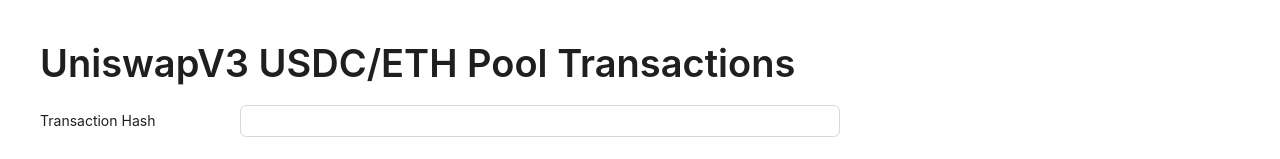
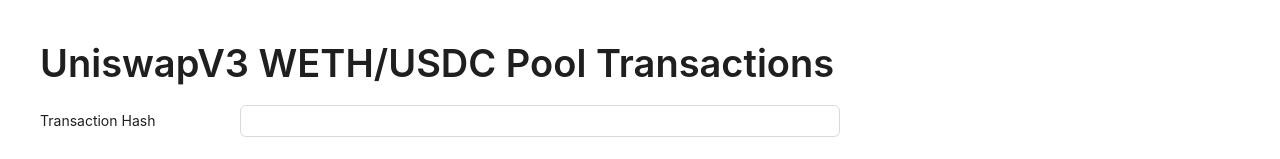
Before and after one commit to yamiyukiharu/vega-solutions-assignment-1-frontend, a Next.js app: page / in a window 1280 px wide. Shown: the top 159 px of the page. Built offline with nearby package versions, Linux system fonts and the light colour scheme; no server answers.

Commit message:
fix: change title

```diff
--- a/pages/index.tsx
+++ b/pages/index.tsx
@@ -10,7 +10,7 @@
         <link rel="icon" href="/favicon.ico" />
       </Head>
       <div className="flex flex-col p-10">
-        <Title>UniswapV3 USDC/ETH Pool Transactions</Title>
+        <Title>UniswapV3 WETH/USDC Pool Transactions</Title>
         <Main />
 
       </div>
```
